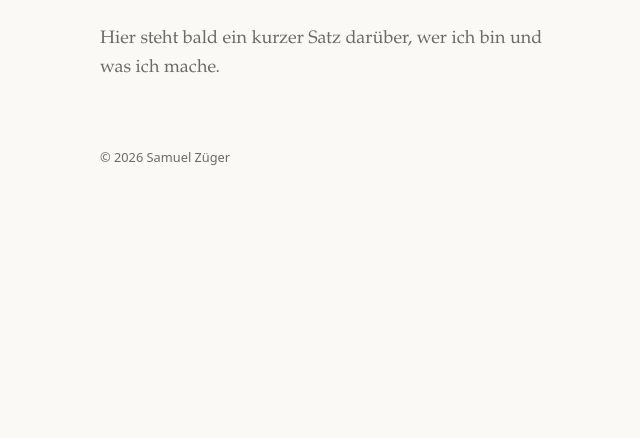
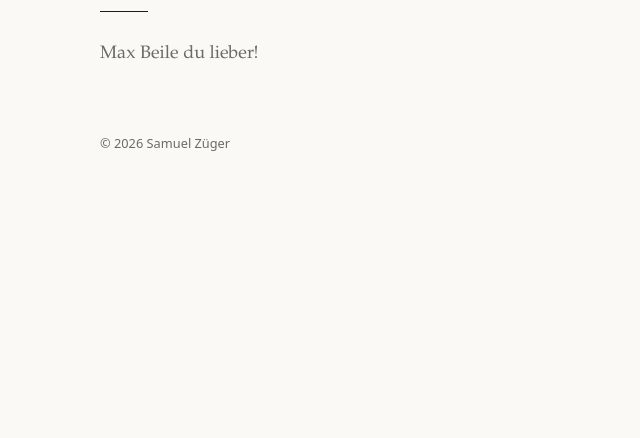
Before and after one commit to SamuelZueger/samuelzueger.ch, a plain HTML site: page index.html in a window 1280 px wide. Shown: the part 362-800 px from the top of the page, without its empty margins (268-908 px from the left). Drawn offline with Linux system fonts and the light colour scheme.

Commit message:
Replace placeholder sentence on landing page
Co-Authored-By: Claude Opus 5.5 <noreply@anthropic.com>

```diff
--- a/index.html
+++ b/index.html
@@ -71,8 +71,7 @@
     <h1>Samuel Züger</h1>
     <div class="rule"></div>
 
-    <!-- PLATZHALTER: ein, zwei Sätze über dich -->
-    <p>Hier steht bald ein kurzer Satz darüber, wer ich bin und was ich mache.</p>
+    <p>Max Beile du lieber!</p>
   </main>
 
   <footer>© <span id="y">2026</span> Samuel Züger</footer>
```
